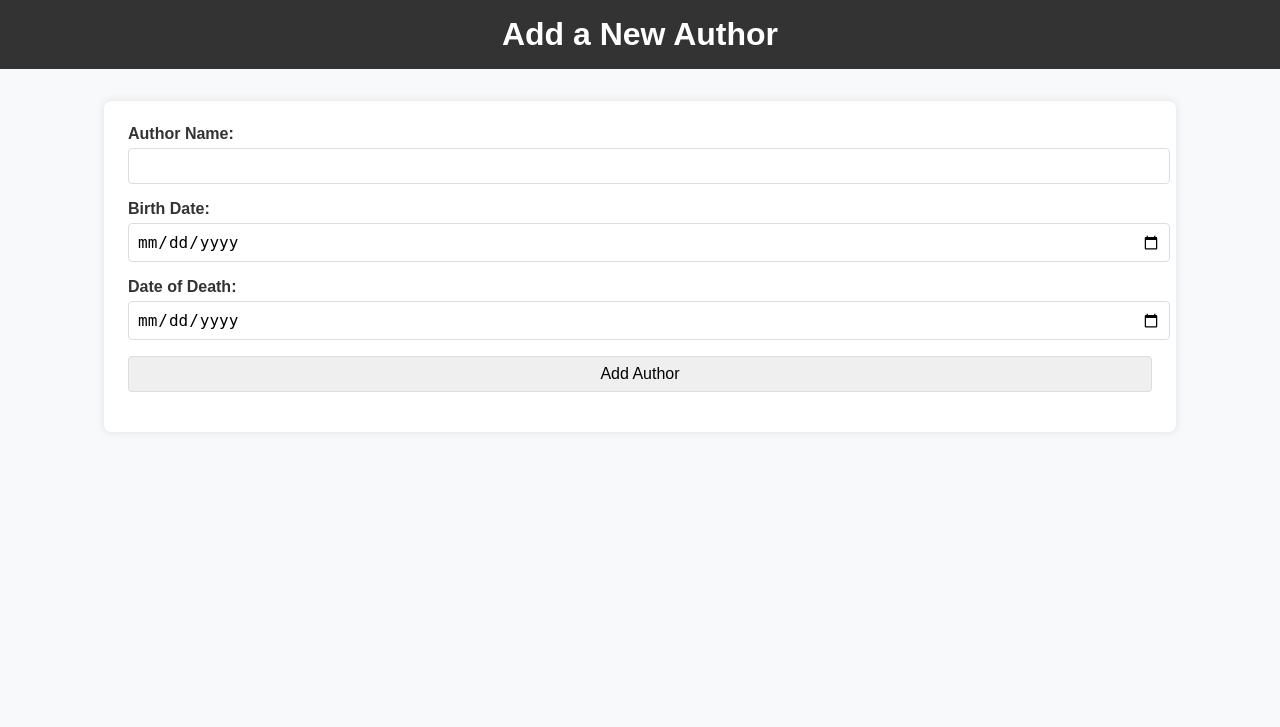
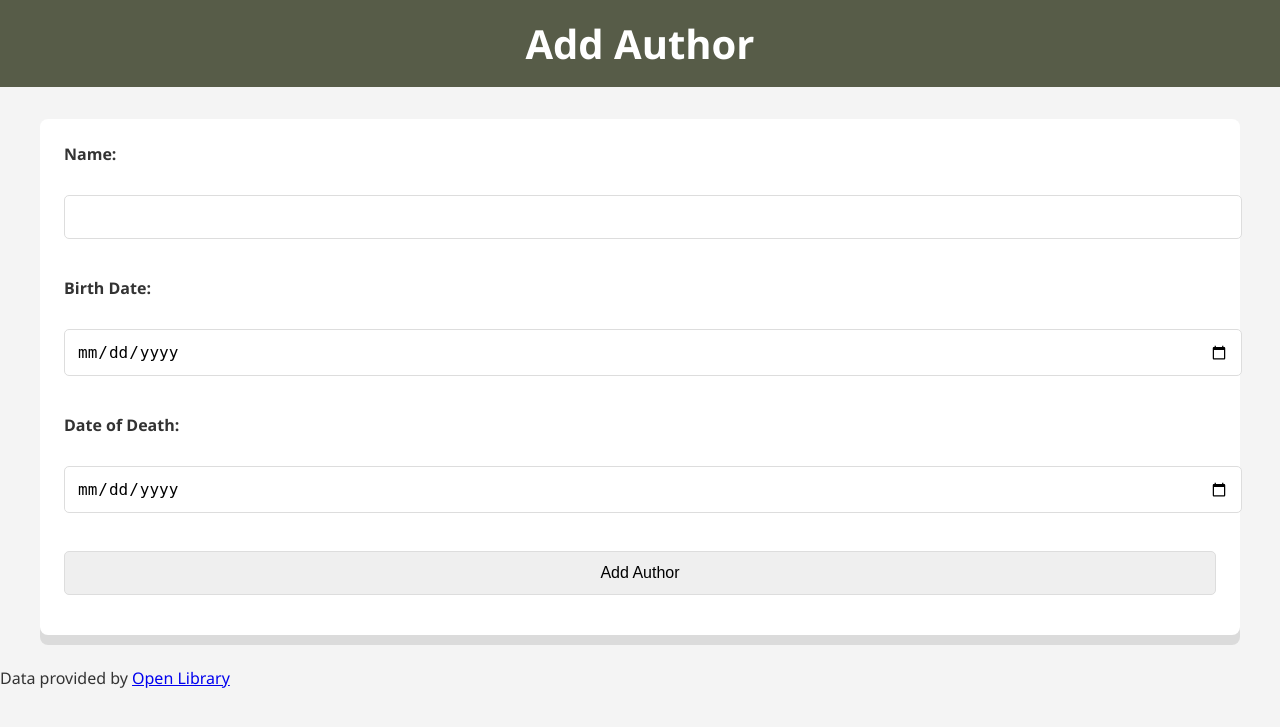
Before and after one commit to InesZU/book_alchemy, a Flask app: page /add_author in a window 1280 px wide. Shown: the top 727 px of the page. Run offline with Flask 3, Linux system fonts and the light colour scheme.

Commit message:
update library app

```diff
--- a/app.py
+++ b/app.py
@@ -3,17 +3,21 @@ from flask import Flask, render_template, request, redirect, url_for, flash
 from datetime import datetime
 from data_models import db, Author, Book
 import os
+from dotenv import load_dotenv
 
+
+# Initialize Flask app
 app = Flask(__name__)
-
+# Load environment variables from .env file
+load_dotenv()
 # Get the current directory
 basedir = os.path.abspath(os.path.dirname(__file__))
 
-# Configure the SQLAlchemy part of the app instance
+# Configure SQLAlchemy
 app.config["SQLALCHEMY_DATABASE_URI"] = 'sqlite:///' + os.path.join(basedir, 'data', 'library.sqlite')
 app.config['SQLALCHEMY_TRACK_MODIFICATIONS'] = False
-app.secret_key = 'HZBATSKLoh4r7ghkfiobmnkkjf'
-
+app.secret_key = os.getenv('SECRET_KEY')  # Get secret key from environment variable
+# Initialize SQLAlchemy with the app
 db.init_app(app)
 
 # Create database tables if they don't exist
@@ -21,48 +25,49 @@ with app.app_context():
     db.create_all()
 
 
-def get_cover_image(isbn):
+def get_cover_image(isbn, title):
+    # Create a file-safe title for the image filename
+    safe_title = title.lower().replace(' ', '_')  # e.g., "lonesome_dove"
+
+    # Define the local path where the image will be stored
+    local_image_path = os.path.join('static', 'covers', f'{safe_title}.jpg')
+
+    # Check if the cover already exists locally
+    if os.path.exists(local_image_path):
+        return url_for('static', filename=f'covers/{safe_title}.jpg')
+
+    # Otherwise, fetch the cover from the external source and save it locally
     url = f'https://covers.openlibrary.org/b/isbn/{isbn}-M.jpg'
     response = requests.get(url)
     if response.status_code == 200:
-        return url
+        # Save the image locally
+        with open(local_image_path, 'wb') as f:
+            f.write(response.content)
+        return url_for('static', filename=f'covers/{safe_title}.jpg')
     else:
-        return 'https://via.placeholder.com/150?text=No+Cover+Available'
+        # Fallback to a placeholder image if the cover is not found
+        return url_for('static', filename='covers/placeholder.jpg')
 
 
 # Home route
 @app.route('/')
 def home():
-    sort_by = request.args.get('sort_by', 'title')
-    search_query = request.args.get('search', '')
+    sort_by = request.args.get('sort_by', 'title')  # Default sort by title
+    search_query = request.args.get('search', '')  # Default empty search query
 
-    query = Book.query.join(Author)
+    if sort_by not in ['title', 'author']:
+        sort_by = 'title'
 
+    query = Book.query
     if search_query:
-        search_term = f"%{search_query}%"
-        query = query.filter(
-            (Book.title.ilike(search_term)) |
-            (Author.name.ilike(search_term))
-        )
+        query = query.filter(Book.title.ilike(f'%{search_query}%'))
 
-    if sort_by == 'author':
-        query = query.order_by(Author.name)
-    else:
-        query = query.order_by(Book.title)
+    if sort_by == 'title':
+        books = query.order_by(Book.title).all()
+    elif sort_by == 'author':
+        books = query.join(Author).order_by(Author.name).all()
 
-    books = query.all()
-
-    books_data = []
-    for book in books:
-        books_data.append({
-            'id': book.id,
-            'title': book.title,
-            'author': book.author.name,
-            'cover_image_url': get_cover_image(book.isbn),  # Add cover image URL
-            'author_id': book.author.id,  # Add author_id here
-        })
-
-    return render_template('home.html', books=books_data)
+    return render_template('home.html', books=books)
 
 
 # Add Author route
@@ -86,13 +91,13 @@ def add_author():
             flash(f'Author "{new_author.name}" added successfully!', 'success')
         return redirect(url_for('add_author'))
 
-    authors = Author.query.all()
-    return render_template('add_author.html', authors=authors)
+    return render_template('add_author.html')
 
 
 # Add Book route
 @app.route('/add_book', methods=['GET', 'POST'])
 def add_book():
+    authors = Author.query.all()  # Query authors to populate dropdown
     if request.method == 'POST':
         isbn = request.form['isbn']
         title = request.form['title']
@@ -109,23 +114,25 @@ def add_book():
             flash(f'Book "{new_book.title}" added successfully!', 'success')
         return redirect(url_for('add_book'))
 
-    return render_template('add_book.html')
+    return render_template('add_book.html', authors=authors)
 
 
 # Delete Book route
 @app.route('/book/<int:book_id>/delete', methods=['POST'])
 def delete_book(book_id):
     book = Book.query.get_or_404(book_id)
-    author = book.author
+    author_id = book.author_id
 
     db.session.delete(book)
     db.session.commit()
 
-    if not Book.query.filter_by(author_id=author.id).first():
+    # Check if the author has any other books
+    author = Author.query.get(author_id)
+    if not author.books:  # No other books by this author
         db.session.delete(author)
         db.session.commit()
 
-    flash(f"The book '{book.title}' has been deleted successfully.", 'success')
+    flash(f'Book "{book.title}" has been deleted successfully!', 'success')
     return redirect(url_for('home'))
 
 
@@ -151,7 +158,7 @@ def delete_author(author_id):
 @app.route('/book/<int:book_id>')
 def book_details(book_id):
     book = Book.query.get_or_404(book_id)
-    cover_image_url = get_cover_image(book.isbn)  # Use the function to get the cover image URL
+    cover_image_url = get_cover_image(book.isbn, book.title)  # Use the function to get the cover image URL
 
     return render_template('book_details.html',
                            book=book,
--- /dev/null
+++ b/static/style.css
@@ -0,0 +1,183 @@
+/* General reset and typography */
+body {
+    font-family: 'Segoe UI', Tahoma, Geneva, Verdana, sans-serif;
+    margin: 0;
+    padding: 0;
+    color: #333;
+    background-color: #f4f4f4;
+}
+
+header {
+    background-color: #575c48;
+    color: #fff;
+    text-align: center;
+    padding: 1rem 0;
+}
+
+header h1 {
+    font-size: 2.5rem;
+    margin: 0;
+}
+
+.container {
+    width: 90%;
+    max-width: 1200px;
+    margin: 2rem auto;
+    padding: 1.5rem;
+    background-color: #fff;
+    border-radius: 8px;
+    box-shadow: 0 10px rgba(0, 0, 0, 0.1);
+}
+
+/* Book list grid */
+.book-list {
+    list-style: none;
+    display: grid;
+    grid-template-columns: repeat(auto-fill, minmax(250px, 1fr));
+    gap: 2rem;
+    padding: 0;
+}
+
+.book-item {
+    position: relative;
+    background-color: #fff;
+    border-radius: 8px;
+    overflow: hidden;
+    box-shadow: 0 4px 10px rgba(0, 0, 0, 0.1);
+    transition: transform 0.3s ease;
+}
+
+.book-item:hover {
+    transform: translateY(-5px);
+}
+
+.book-cover img {
+    width: 100%;
+    height: 300px;
+    object-fit: contain;
+}
+
+.book-details {
+    padding: 1rem;
+}
+
+.book-title {
+    margin: 0;
+    font-size: 1.25rem;
+    color: #333;
+}
+
+/* Buttons */
+.btn {
+    display: inline-block;
+    padding: 0.5rem 1rem;
+    font-size: 1rem;
+    text-align: center;
+    color: #fff;
+    background-color: #555;
+    border: none;
+    border-radius: 4px;
+    text-decoration: none;
+    cursor: pointer;
+    transition: background-color 0.3s ease;
+    margin: 0.5rem 0;
+}
+
+.btn-primary {
+    background-color: #ffca3a;
+    color: #333;
+}
+
+.btn-primary:hover {
+    background-color: #ffc107;
+}
+
+.btn-danger {
+    background-color: #e63946;
+}
+
+.btn-danger:hover {
+    background-color: #d62839;
+}
+
+/* Navigation and Utility */
+.nav-buttons {
+    display: flex;
+    justify-content: space-between;
+    margin-bottom: 2rem;
+}
+
+.nav-buttons a {
+    padding: 0.5rem 1rem;
+    background-color: #575c48;
+    color: #fff;
+    border-radius: 5px;
+    text-decoration: none;
+}
+
+.nav-buttons a:hover {
+    background-color: #495057;
+}
+
+/* Form styling */
+form label {
+    display: block;
+    margin-bottom: 0.5rem;
+    font-weight: bold;
+}
+
+form input, form select, form textarea {
+    width: 100%;
+    padding: 0.75rem;
+    margin-bottom: 1rem;
+    border: 1px solid #ddd;
+    border-radius: 5px;
+    font-size: 1rem;
+}
+
+form button {
+    background-color: #333;
+    color: #fff;
+    padding: 0.5rem 1rem;
+    border-radius: 4px;
+    cursor: pointer;
+    border: none;
+    transition: background-color 0.3s;
+}
+
+form button:hover {
+    background-color: #555;
+}
+
+/* Flash messages */
+.flash {
+    padding: 1rem;
+    margin-bottom: 1rem;
+    border-radius: 5px;
+}
+
+.flash.success {
+    background-color: #d4edda;
+    color: #155724;
+}
+
+.flash.error {
+    background-color: #f8d7da;
+    color: #721c24;
+}
+
+/* Responsive design */
+@media (max-width: 768px) {
+    .container {
+        width: 95%;
+        padding: 1.5rem;
+    }
+
+    .book-list {
+        grid-template-columns: 1fr;
+    }
+
+    header h1 {
+        font-size: 2rem;
+    }
+}
--- a/static/styles.css
+++ /dev/null
@@ -1,154 +0,0 @@
-/* General reset and styling */
-body {
-    font-family: Arial, sans-serif;
-    background-color: #f8f9fa;
-    margin: 0;
-    padding: 0;
-    color: #333;
-}
-
-header {
-    background-color: #333;
-    color: #fff;
-    text-align: center;
-    padding: 1rem;
-}
-
-header h1 {
-    font-size: 2rem;
-    margin: 0;
-}
-
-.container {
-    width: 80%;
-    max-width: 1200px;
-    margin: 2rem auto;
-    padding: 1.5rem;
-    background-color: #fff;
-    border-radius: 8px;
-    box-shadow: 0 0 10px rgba(0, 0, 0, 0.1);
-}
-
-/* Book list styles */
-.book-list {
-    list-style: none;
-    display: grid;
-    grid-template-columns: repeat(auto-fill, minmax(250px, 1fr));
-    gap: 2rem;
-    padding: 0;
-    margin: 0;
-}
-
-.book-item {
-    position: relative;
-    background-color: white;
-    border-radius: 8px;
-    overflow: hidden;
-    box-shadow: 0 2px 5px rgba(0,0,0,0.1);
-    transition: transform 0.3s ease;
-}
-
-.book-item:hover {
-    transform: scale(1.05);
-}
-
-.book-cover img {
-    width: 100%;
-    height: 300px;
-    object-fit: contain;
-}
-
-.book-details {
-    padding: 1rem;
-}
-
-.book-title {
-    margin: 0;
-}
-
-/* Navigation menu */
-nav {
-    margin: 20px 0;
-}
-
-nav a {
-    color: #333;
-    text-decoration: none;
-    padding: 10px;
-    border-radius: 5px;
-}
-
-nav a:hover {
-    background-color: #f0f0f0;
-}
-
-/* Book and Author Links */
-.book-details a, .author-details a {
-    color: #333; /* Dark gray */
-    text-decoration: none; /* Remove underline */
-}
-
-.book-details a:hover, .author-details a:hover {
-    color: #555; /* Slightly lighter gray on hover */
-    text-decoration: underline; /* Add underline on hover */
-}
-
-/* Form styles */
-form label {
-    display: block;
-    margin-bottom: 5px;
-    font-weight: bold;
-}
-
-form input, form select, form textarea {
-    width: 100%;
-    padding: 0.5rem;
-    margin-bottom: 1rem;
-    border: 1px solid #ddd;
-    border-radius: 4px;
-    font-size: 1rem;
-}
-
-form button {
-    background-color: #333;
-    color: #fff;
-    border: none;
-    padding: 0.25rem 0.5rem;
-    cursor: pointer;
-    border-radius: 4px;
-    transition: background-color 0.3s ease;
-    font-size: 1rem;
-    margin-bottom: 1rem;
-}
-
-form button:hover {
-    background-color: #555;
-}
-
-/* Flash messages */
-.flash {
-    padding: 1rem;
-    margin-bottom: 1rem;
-    border-radius: 4px;
-}
-
-.flash.success {
-    background-color: #d4edda;
-    color: #155724;
-}
-
-.flash.danger, .flash.error {
-    background-color: #f8d7da;
-    color: #721c24;
-}
-
-/* Responsive design */
-@media (max-width: 768px) {
-    .container {
-        padding: 1rem;
-    }
-
-    .book-list {
-        grid-template-columns: 1fr;
-    }
-}
--- a/templates/add_author.html
+++ b/templates/add_author.html
@@ -4,37 +4,41 @@
     <meta charset="UTF-8">
     <meta name="viewport" content="width=device-width, initial-scale=1.0">
     <title>Add Author</title>
-    <link rel="stylesheet" href="{{ url_for('static', filename='styles.css') }}">
+    <link rel="stylesheet" type="text/css" href="{{ url_for('static', filename='style.css') }}">
 </head>
 <body>
     <header>
-        <h1>Add a New Author</h1>
+        <h1>Add Author</h1>
     </header>
 
     <div class="container">
-        <!-- Display flash messages -->
+        <!-- Flash messages -->
         {% with messages = get_flashed_messages(with_categories=true) %}
             {% if messages %}
-                <div class="flash">
+                <ul class="flash">
                     {% for category, message in messages %}
-                        <div class="flash {{ category }}">{{ message }}</div>
+                        <li class="{{ category }}">{{ message }}</li>
                     {% endfor %}
-                </div>
+                </ul>
             {% endif %}
         {% endwith %}
-        <!-- Add Author Form -->
-        <form method="POST" class="form">
-            <label for="name">Author Name:</label>
-            <input type="text" id="name" name="name" required>
 
-            <label for="birth_date">Birth Date:</label>
-            <input type="date" id="birth_date" name="birth_date" required>
+        <form method="POST">
+            <label for="name">Name:</label><br>
+            <input type="text" id="name" name="name" required><br><br>
 
-            <label for="date_of_death">Date of Death:</label>
-            <input type="date" id="date_of_death" name="date_of_death">
+            <label for="birth_date">Birth Date:</label><br>
+            <input type="date" id="birth_date" name="birth_date"><br><br>
 
-            <input type="submit" value="Add Author" class="btn">
+            <label for="date_of_death">Date of Death:</label><br>
+            <input type="date" id="date_of_death" name="date_of_death"><br><br>
+
+            <input type="submit" value="Add Author">
         </form>
     </div>
+
+    <footer>
+        <p>Data provided by <a href="https://openlibrary.org/" target="_blank" rel="noopener noreferrer">Open Library</a></p>
+    </footer>
 </body>
 </html>
```
Also changed, not shown: data_models.py (+6 -3 lines), templates/add_book.html (+35 -0 lines), templates/author_details.html (+8 -8 lines), templates/book_details.html (+5 -3 lines), templates/home.html (+24 -16 lines), data/library.sqlite, static/covers/a_clash_of_kings.jpg (added), static/covers/atomic_habits.jpg (added), static/covers/educated.jpg (added), static/covers/lonesome_dove.jpg (added), static/covers/morning_star.jpg (added), static/covers/pride_and_prejudice.jpg (added), static/covers/the_hate_u_give.jpg (added), 1 other file.
